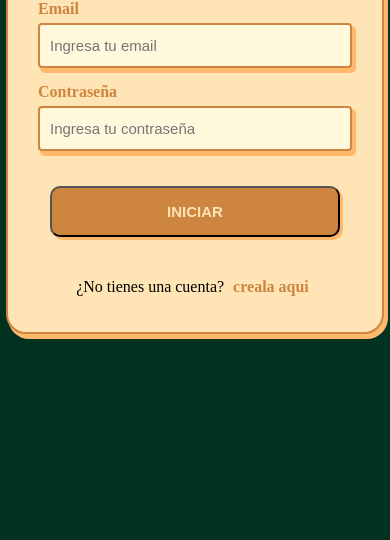
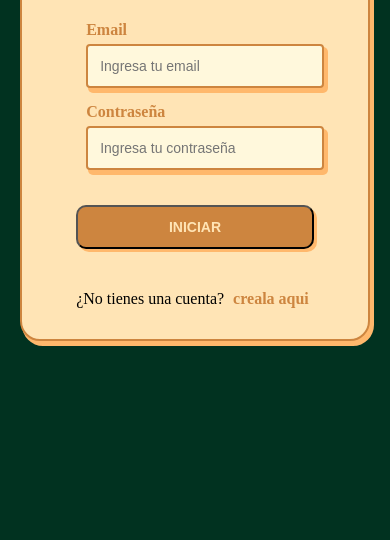
Before and after one commit to Juanu79/Rendix, a plain HTML site: page InicioS.html in a window 390 px wide. Shown: the part 344-884 px from the top of the page. Before the commit the page ends 844 px from the top, so only its background shows below. Drawn offline with Linux system fonts and the light colour scheme.

Commit message:
Tercer main

```diff
--- a/StyleIndex.css
+++ b/StyleIndex.css
@@ -15,13 +15,13 @@ body {
     display: flex;
     flex-direction: column;
     align-items: center;
+    padding: 20px;
 }
-
 
 /* Estilo de la tarjeta */
 .card {
-    width: 190px;
-    height: auto;
+    width: 90%;
+    max-width: 320px; /* Para que no se pase en pantallas grandes */
     background: #07182E; /* Azul oscuro */
     position: relative;
     display: flex;
@@ -51,6 +51,8 @@ body {
     cursor: pointer;
     overflow: hidden;
     transition: border 300ms, color 300ms, background-color 300ms;
+    width: 100%;
+    max-width: 250px;
 }
 
 .button p {
@@ -65,4 +67,18 @@ body {
 
 img {
     margin-bottom: 20px; /* Espacio entre la imagen y el contenedor */
-  }
+    max-width: 90%;
+    height: auto;
+}
+
+/* Media query para pantallas pequeñas */
+@media screen and (max-width: 480px) {
+    .card {
+        padding: 16px;
+    }
+
+    .button {
+        font-size: 0.9em;
+        padding: 0.5em 1.5em;
+    }
+}
--- a/StyleInicio.css
+++ b/StyleInicio.css
@@ -6,13 +6,16 @@ body {
     align-items: center;
     flex-direction: column;
     text-align: center;
-    height: 100vh;
+    min-height: 100vh;
     margin: 0;
+    padding: 20px;
 }
 
 /* Contenedor principal */
 .container {
     text-align: center;
+    width: 100%;
+    max-width: 420px;
 }
 
 /* Área del formulario con tonos anaranjados */
@@ -22,17 +25,17 @@ body {
     align-items: center;
     flex-direction: column;
     background-color: #FFE4B5; /* Naranja beige suave */
-    height: auto;
-    width: auto;
+    width: 100%;
     border: 2px solid #CD853F; /* Marrón claro para bordes */
     border-radius: 20px;
     box-shadow: 3px 4px 0px 1px #FFB86C; /* Naranja pastel vibrante */
     padding: 20px;
+    box-sizing: border-box;
 }
 
 /* Títulos */
 .title {
-    color: #CD853F; /* Marrón claro */
+    color: #CD853F;
     font-weight: 900;
     font-size: 1.5em;
     margin-top: 10px;
@@ -41,7 +44,7 @@ body {
 .sub_title {
     font-weight: 600;
     margin: 5px 0;
-    color: #CD853F; /* Marrón claro */
+    color: #CD853F;
 }
 
 /* Grupos del formulario */
@@ -50,21 +53,24 @@ body {
     flex-direction: column;
     align-items: baseline;
     margin: 10px;
+    width: 100%;
 }
 
 /* Estilos de los campos de formulario */
 .form_style {
     outline: none;
-    border: 2px solid #CD853F; /* Marrón claro */
-    box-shadow: 3px 4px 0px 1px #FFB86C; /* Naranja pastel */
-    width: 290px;
+    border: 2px solid #CD853F;
+    box-shadow: 3px 4px 0px 1px #FFB86C;
+    width: 100%;
     padding: 12px 10px;
     border-radius: 4px;
     font-size: 15px;
-    background-color: #FFF8DC; /* Crema pálido */
+    background-color: #FFF8DC;
+    box-sizing: border-box;
 }
 
-.form_style:focus, .btn:focus {
+.form_style:focus,
+.btn:focus {
     transform: translateY(4px);
     box-shadow: 1px 2px 0px 0px #FFB86C;
 }
@@ -73,27 +79,28 @@ body {
 .btn {
     padding: 15px;
     margin: 25px 0px;
-    width: 290px;
+    width: 100%;
     font-size: 15px;
-    background: #CD853F; /* Marrón claro */
-    color: #FFE4B5; /* Naranja beige */
+    background: #CD853F;
+    color: #FFE4B5;
     border-radius: 10px;
     font-weight: 800;
-    box-shadow: 3px 3px 0px 0px #FFB86C; /* Naranja pastel */
+    box-shadow: 3px 3px 0px 0px #FFB86C;
     cursor: pointer;
     transition: all 0.3s ease;
+    box-sizing: border-box;
 }
 
 .btn:hover {
-    background-color: #FFE4B5; /* Naranja beige */
-    color: #CD853F; /* Marrón claro */
+    background-color: #FFE4B5;
+    color: #CD853F;
     opacity: .9;
 }
 
 /* Enlaces */
 .link {
     font-weight: 800;
-    color: #CD853F; /* Marrón claro */
+    color: #CD853F;
     padding: 5px;
     text-decoration: none;
 }
@@ -101,3 +108,20 @@ body {
 .link:hover {
     text-decoration: underline;
 }
+
+/* Responsividad para pantallas pequeñas */
+@media screen and (max-width: 480px) {
+    .form_area {
+        padding: 15px;
+    }
+
+    .form_style,
+    .btn {
+        font-size: 14px;
+        padding: 12px;
+    }
+
+    .title {
+        font-size: 1.3em;
+    }
+}
--- a/StyleRegistro.css
+++ b/StyleRegistro.css
@@ -27,6 +27,7 @@ body {
     border: 2px solid #264143; /* Azul oscuro */
     border-radius: 20px;
     box-shadow: 3px 4px 0px 1px #E99F4C; /* Naranja brillante */
+    padding: 20px;
 }
 
 /* Títulos */
@@ -62,7 +63,8 @@ body {
     font-size: 15px;
 }
 
-.form_style:focus, .btn:focus {
+.form_style:focus,
+.btn:focus {
     transform: translateY(4px);
     box-shadow: 1px 2px 0px 0px #E99F4C;
 }
@@ -78,6 +80,7 @@ body {
     border-radius: 10px;
     font-weight: 800;
     box-shadow: 3px 3px 0px 0px #E99F4C; /* Naranja brillante */
+    cursor: pointer;
 }
 
 .btn:hover {
@@ -91,4 +94,25 @@ body {
     font-weight: 800;
     color: #264143; /* Azul oscuro */
     padding: 5px;
+    text-decoration: none;
 }
+
+/* --------------------------
+   Responsividad (pantallas pequeñas)
+--------------------------- */
+@media (max-width: 600px) {
+    .form_style,
+    .btn {
+        width: 90vw;
+        font-size: 14px;
+    }
+
+    .form_area {
+        width: 95vw;
+        padding: 15px;
+    }
+
+    .title {
+        font-size: 1.2em;
+    }
+}
```
